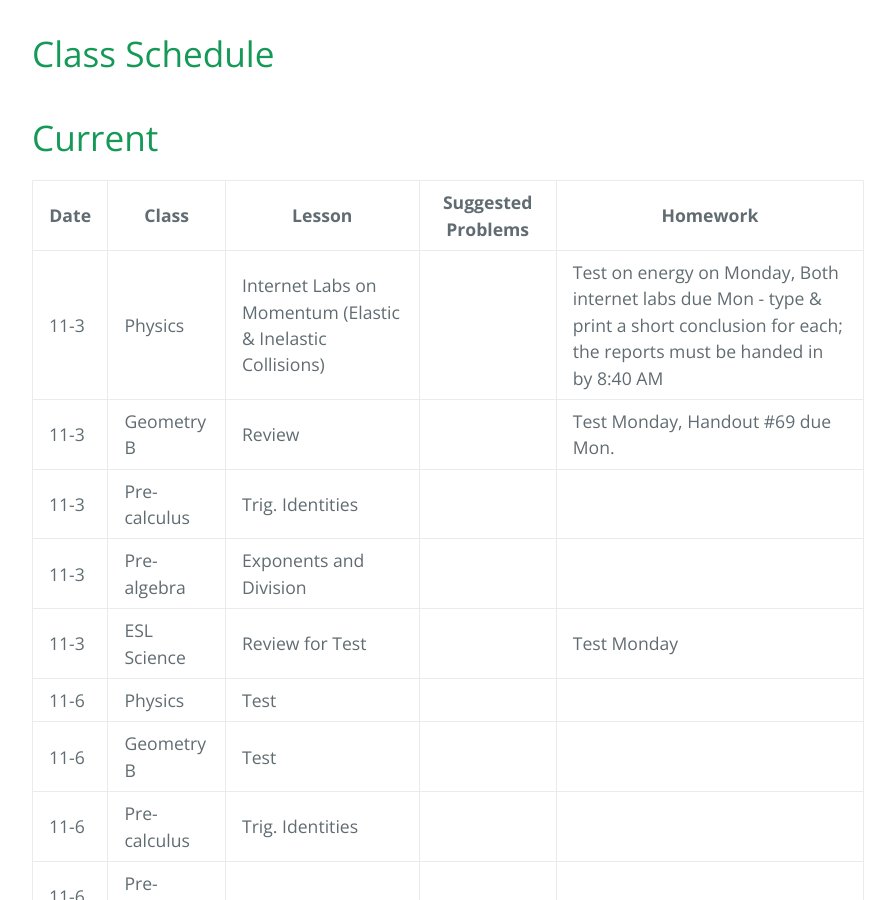
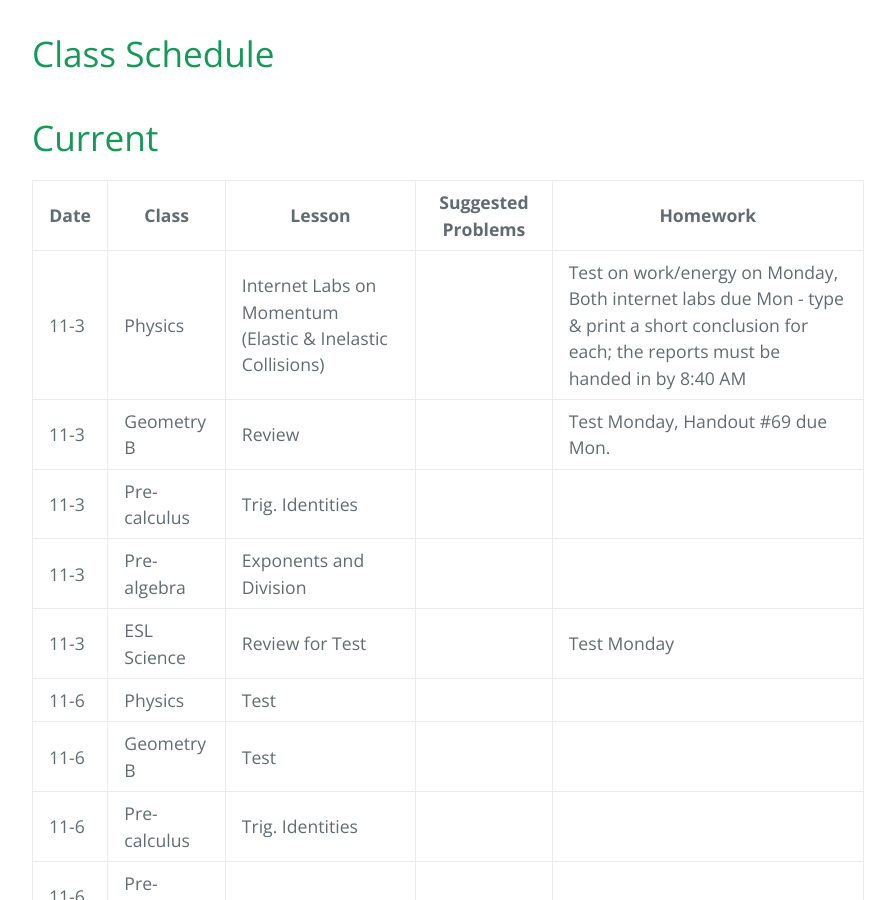
Before and after one commit to gpayoo/gpayoo, a Jekyll site: the page built from index.md, in a window 1280 px wide and 900 px high, scrolled down 388 px. Shown: the whole window, without its empty margins (192-1087 px from the left). Built offline with Jekyll 4.4.1, drawn with Linux system fonts in a browser that asks for light colours; our own code applies the rules of GitHub Pages for plain Markdown files.

Commit message:
Update index.md

```diff
--- a/index.md
+++ b/index.md
@@ -10,7 +10,7 @@ layout: default
 
 | Date | Class | Lesson | Suggested Problems | Homework |
 | ---- | ----- | ------ | -------- | ---
-| 11-3 | Physics | Internet Labs on Momentum (Elastic & Inelastic Collisions) | | Test on energy on Monday, Both internet labs due Mon - type & print a short conclusion for each; the reports must be handed in by 8:40 AM
+| 11-3 | Physics | Internet Labs on Momentum (Elastic & Inelastic Collisions) | | Test on work/energy on Monday, Both internet labs due Mon - type & print a short conclusion for each; the reports must be handed in by 8:40 AM
 | 11-3 | Geometry B | Review  | |  Test Monday, Handout #69 due Mon.|
 | 11-3 | Pre-calculus | Trig. Identities | |
 | 11-3 | Pre-algebra | Exponents and Division  | |
```
